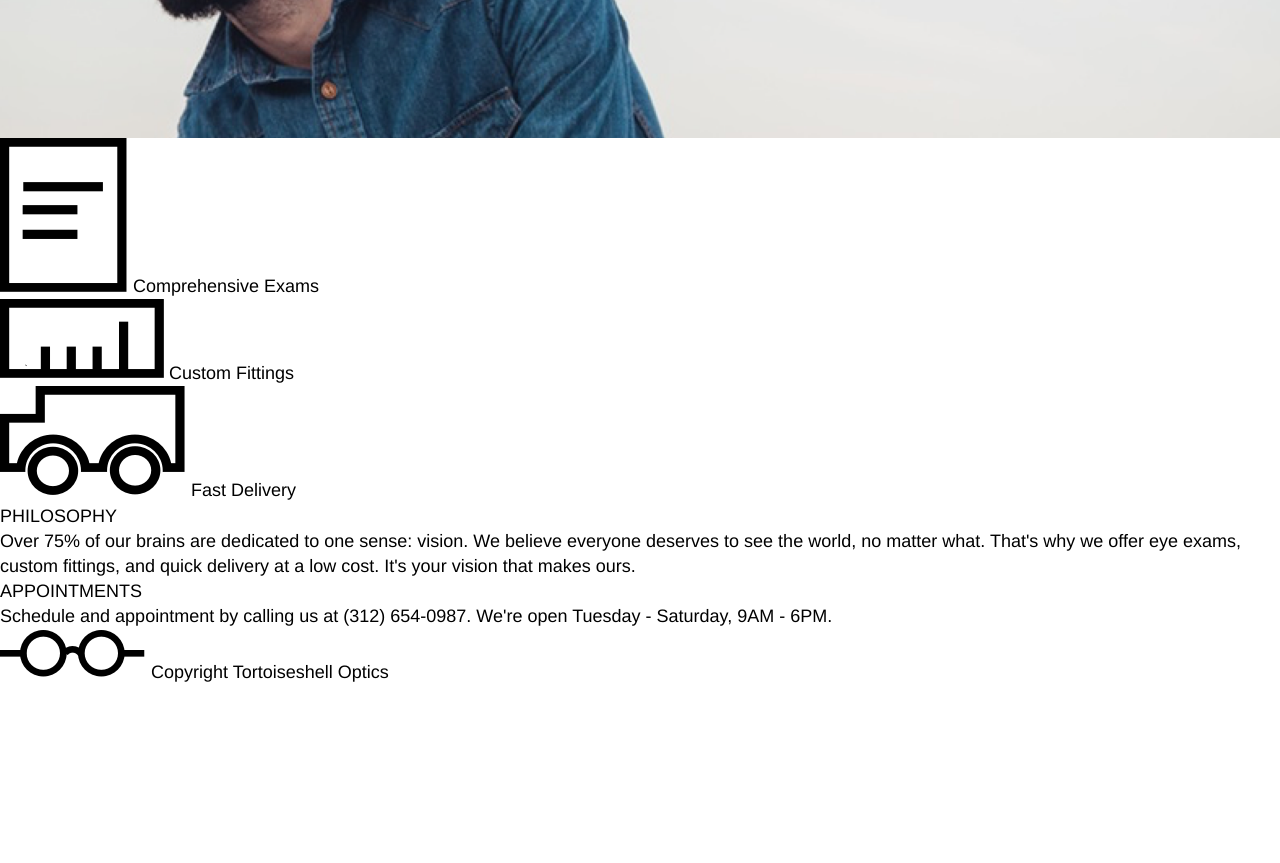
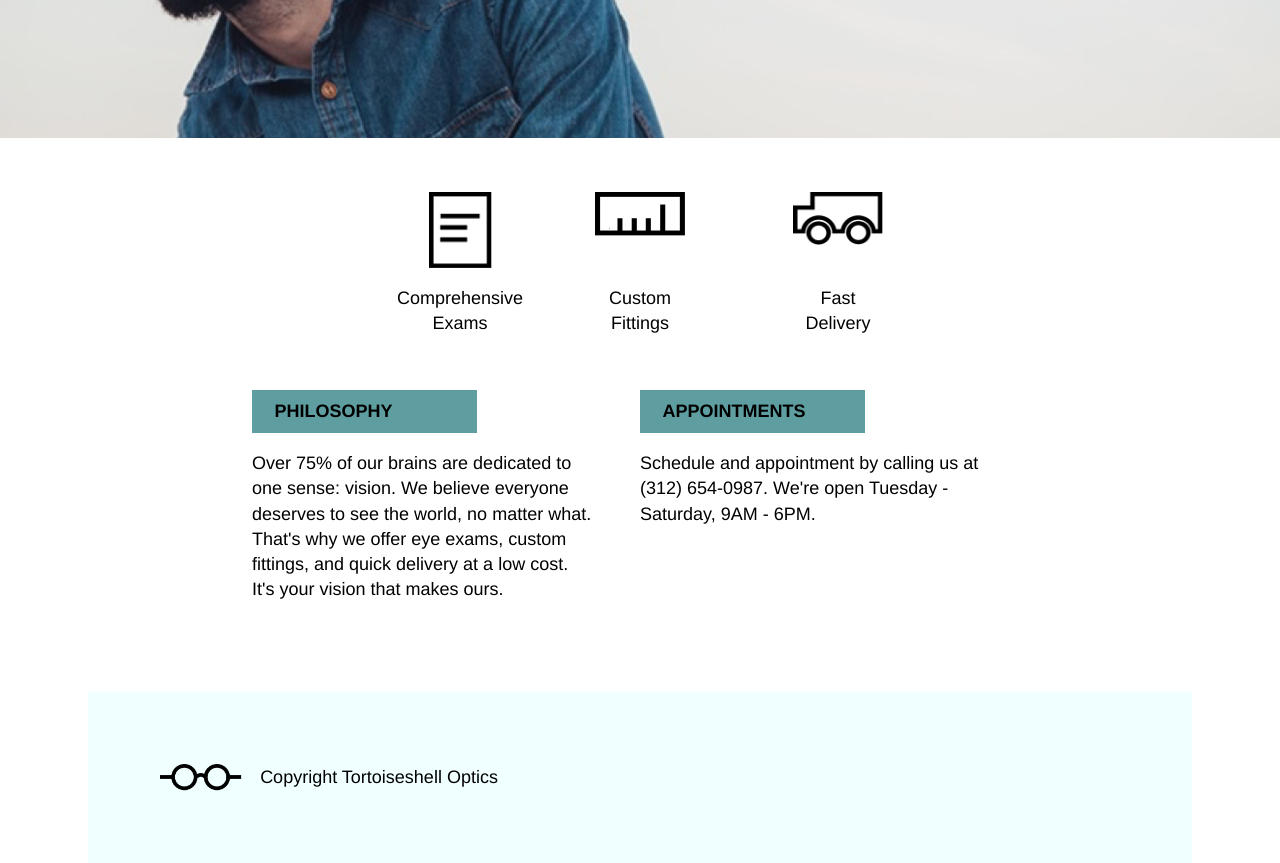
Before and after one commit to Jenksc2/tortoiseshell, a plain HTML site: page index.html in a window 1280 px wide. Shown: the part 420-1283 px from the top of the page. Before the commit the page ends 1105 px from the top, so only its background shows below. Drawn offline with Linux system fonts and the light colour scheme.

Commit message:
css desktop

```diff
--- a/index.html
+++ b/index.html
@@ -39,30 +39,30 @@
 
       <!-- Supporting Images -->
       <div class="support-container">
-        <div class="image">
-          <img src="resources/images/paper-icon.png" alt="Paper">
+        <div class="support">
+          <img class="image-paper"  src="resources/images/paper-icon.png" alt="Paper">
           <span>Comprehensive Exams</span>
         </div>
 
-        <div class="image">
-          <img src="resources/images/ruler-icon.png" alt="Ruler">
+        <div class="support">
+          <img class="image" src="resources/images/ruler-icon.png" alt="Ruler">
           <span>Custom Fittings</span>
         </div>
 
-        <div class="image">
-          <img src="resources/images/truck-icon.png" alt="Truck">
+        <div class="support">
+          <img class="image" src="resources/images/truck-icon.png" alt="Truck">
           <span>Fast Delivery</span>
         </div>
       </div>
 
       <!-- Info Section -->
-      <div class="info-containter">
-        <div class="philosophy">
+      <div class="info-container">
+        <div class="title">
           <h2>PHILOSOPHY</h2>
           <p>Over 75% of our brains are dedicated to one sense: vision. We believe everyone deserves to see the world, no matter what. That's why we offer eye exams, custom fittings, and quick delivery at a low cost. It's your vision that makes ours.</p>
         </div>
 
-        <div class="appointments">
+        <div class="title">
           <h2>APPOINTMENTS</h2>
           <p>Schedule and appointment by calling us at (312) 654-0987. We're open Tuesday - Saturday, 9AM - 6PM.</p>
         </div>
@@ -72,11 +72,11 @@
     </main>
 
     <!-- Footer Section -->
-    <footer>
-      <div class="copyright">
-        <img class="logo-bottom" src="resources/images/logo-black.png" alt="Logo">
-        <span>Copyright Tortoiseshell Optics</span>
-      </div>
+    <footer class="copyright">
+
+      <img class="logo-bottom" src="resources/images/logo-black.png" alt="Logo">
+      <span>Copyright Tortoiseshell Optics</span>
+
     </footer>
 
   </body>
--- a/resources/css/style.css
+++ b/resources/css/style.css
@@ -71,6 +71,69 @@ header {
 }
 
 /*Content CSS*/
+.support-container {
+  max-width: 960px;
+  margin: 0 auto;
+  display: flex;
+  justify-content: center;
+}
 
+.support {
+  display: flex;
+  flex-direction: column;
+  align-items: center;
+  justify-content: space-between;
+  flex-wrap: wrap;
+  height: 8rem;
+  width: 5rem;
+  text-align: center;
+  padding: 3rem;
+}
+
+.image {
+  width: 5rem;
+}
+
+.image-paper{
+  width: 3.5rem;
+}
+
+.image span {
+  display: block;
+}
+
+.info-container {
+  max-width: 970px;
+  margin: 0 auto;
+  padding-bottom: 5rem;
+  display: flex;
+  justify-content: center;
+}
+
+.title {
+  width: 35%;
+  margin-right: 5%;
+}
+.title h2 {
+  font-weight: bold;
+  padding: .5rem 1.25rem;
+  background-color: cadetblue;
+  margin-bottom: 1rem;
+  width: 10rem;
+}
 
 /*Footer CSS*/
+
+.copyright {
+  max-width: 960px;
+  margin: 0 auto;
+  display: flex;
+  align-items: center;
+  padding: 4rem;
+  background-color: azure;
+}
+
+.logo-bottom {
+  height: 1.5rem;
+  padding-right: 1rem;
+}
```
